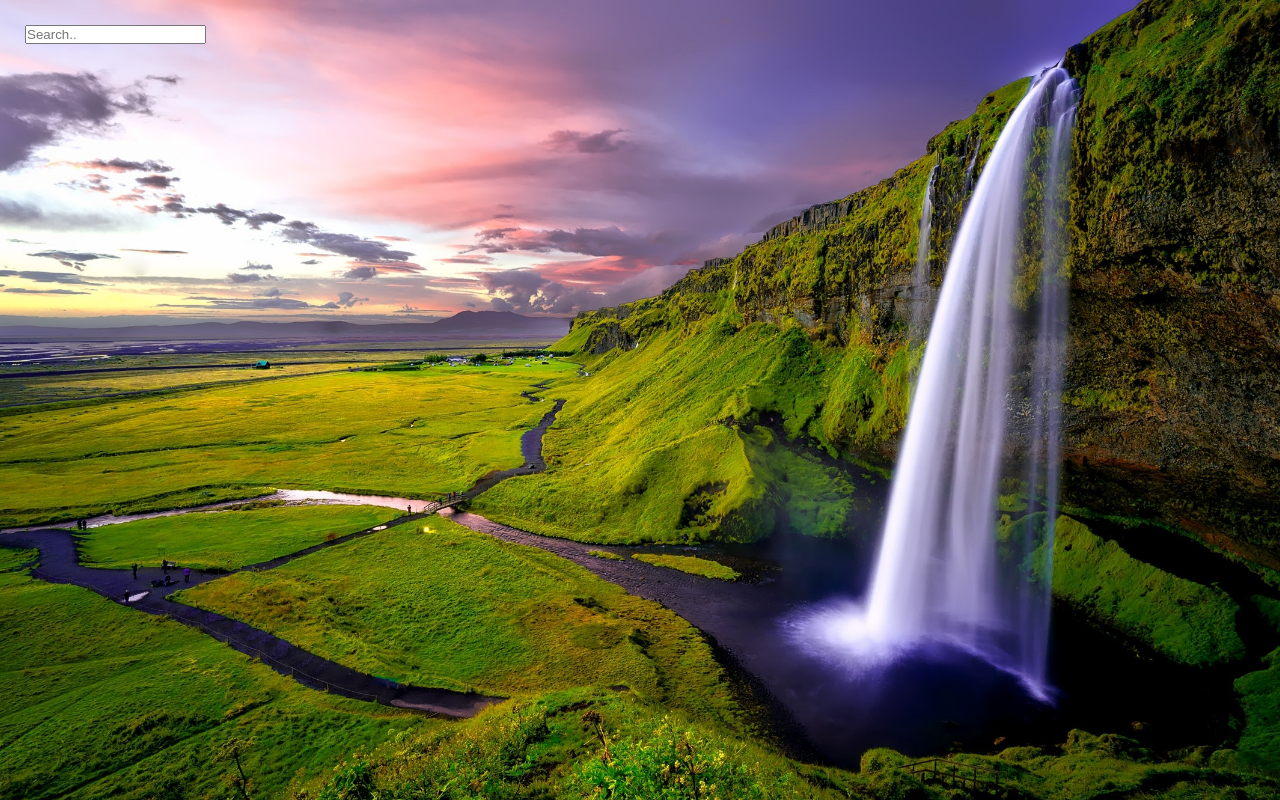
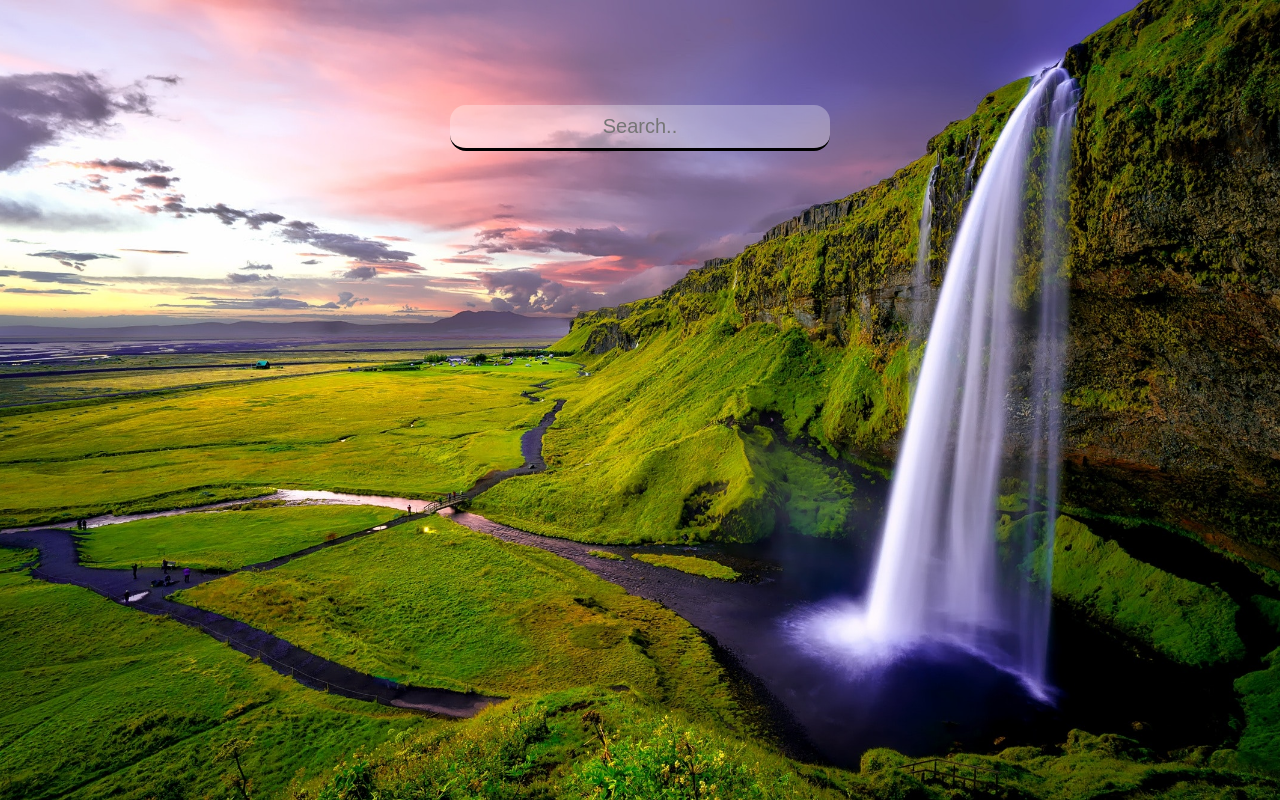
Before and after one commit to LuisCombarizaGit/VUEweatherapplication, a Vue app in the folder vue-weather-app/: page / in a window 1280 px wide. Built offline with nearby package versions, Linux system fonts and the light colour scheme.

Commit message:
Updated styling

```diff
--- a/vue-weather-app/public/index.html
+++ b/vue-weather-app/public/index.html
@@ -1,15 +1,19 @@
 <!DOCTYPE html>
 <html lang="">
   <head>
-    <meta charset="utf-8">
-    <meta http-equiv="X-UA-Compatible" content="IE=edge">
-    <meta name="viewport" content="width=device-width,initial-scale=1.0">
-    <link rel="icon" href="<%= BASE_URL %>favicon.ico">
-    <title><%= htmlWebpackPlugin.options.title %></title>
+    <meta charset="utf-8" />
+    <meta http-equiv="X-UA-Compatible" content="IE=edge" />
+    <meta name="viewport" content="width=device-width,initial-scale=1.0" />
+    <link rel="icon" href="<%= BASE_URL %>favicon.ico" />
+    <title>Weather Application</title>
   </head>
   <body>
     <noscript>
-      <strong>We're sorry but <%= htmlWebpackPlugin.options.title %> doesn't work properly without JavaScript enabled. Please enable it to continue.</strong>
+      <strong
+        >We're sorry but <%= htmlWebpackPlugin.options.title %> doesn't work
+        properly without JavaScript enabled. Please enable it to
+        continue.</strong
+      >
     </noscript>
     <div id="app"></div>
     <!-- built files will be auto injected -->
--- a/vue-weather-app/src/App.vue
+++ b/vue-weather-app/src/App.vue
@@ -25,38 +25,48 @@ export default {
   padding: 0;
   box-sizing: border-box;
 }
-
 body {
   font-family: "montserrat", sans-serif;
 }
-
 #app {
   background-image: url("./background-img.jpg");
   background-size: cover;
   background-position: bottom;
+  transition: 0.4s;
 }
 
 main {
   min-height: 100vh;
   padding: 25px;
 }
-
 .search-box {
+  padding: 80px;
+  display: flex;
   width: 100%;
   margin-bottom: 30px;
+  justify-content: center;
+}
+.search-box .search-bar {
+  width: 100%;
+  text-align: center;
+  max-width: 380px;
+  padding: 10px 15px;
+  margin-bottom: 20px;
+  border: none;
+  outline: none;
+  background-color: rgba(255, 255, 255, 0.3);
+  border-radius: 16px 16px 16px 16px;
+  border-bottom: 3px solid black;
+
+  color: #000000;
+  font-size: 20px;
+  font-weight: 300;
+  transition: 0.6s ease-out;
 }
 
-.search-box .serach-b {
-  display: block;
-  width: 100%;
-  padding: 15px;
-
-  color: #313131;
-  font-size: 20px;
-  appearance: none;
-  border: none;
-  outline: none;
-
-  background-color: rgba(255, 255, 255, 0.5);
+.search-box .search-bar:focus {
+  box-shadow: 0px 0px 16px rgba(0, 0, 0, 0.25);
+  background-color: rgba(255, 255, 255, 0.75);
+  border-radius: 16px 0px 16px 0px;
 }
 </style>
```
